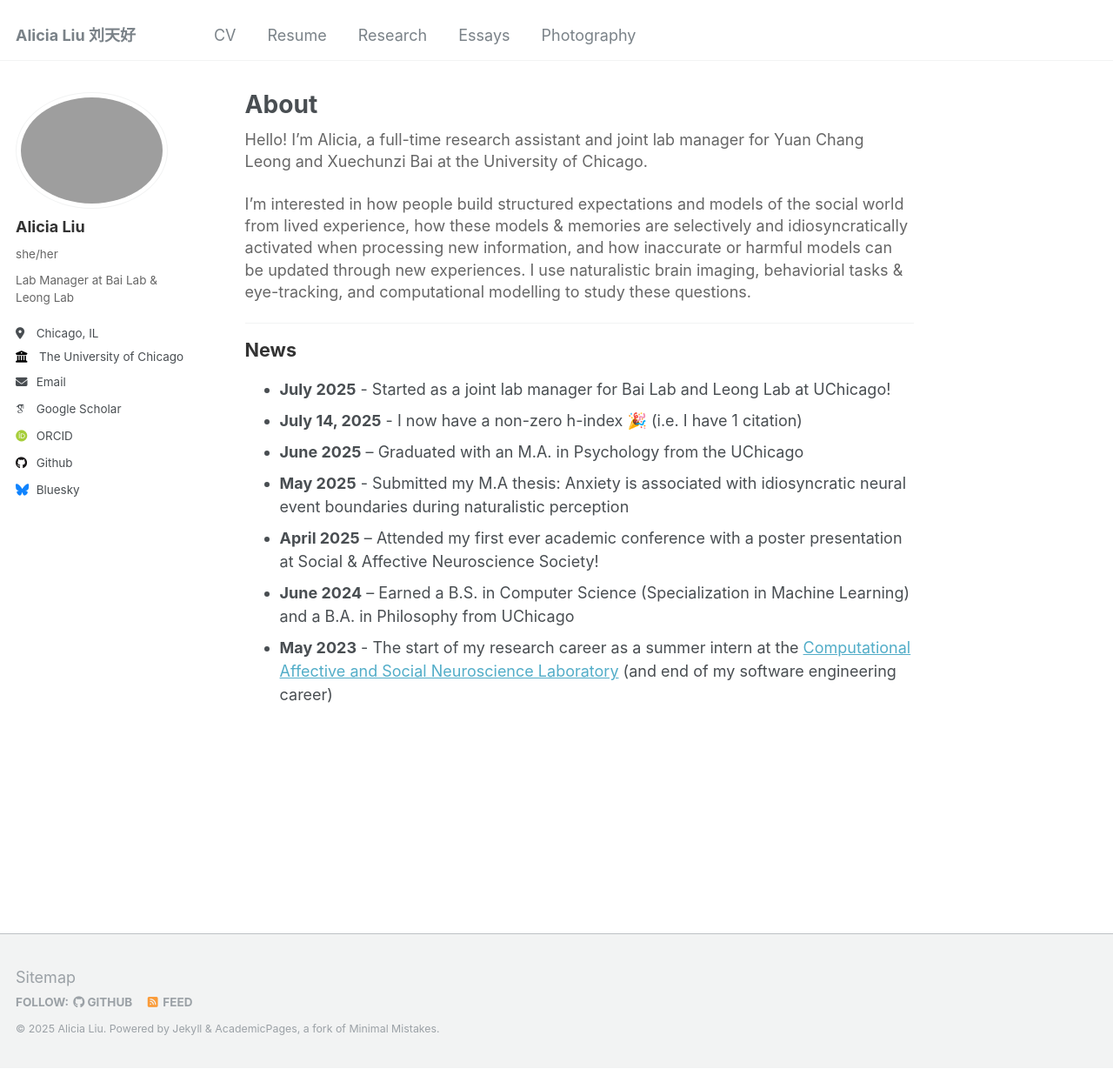
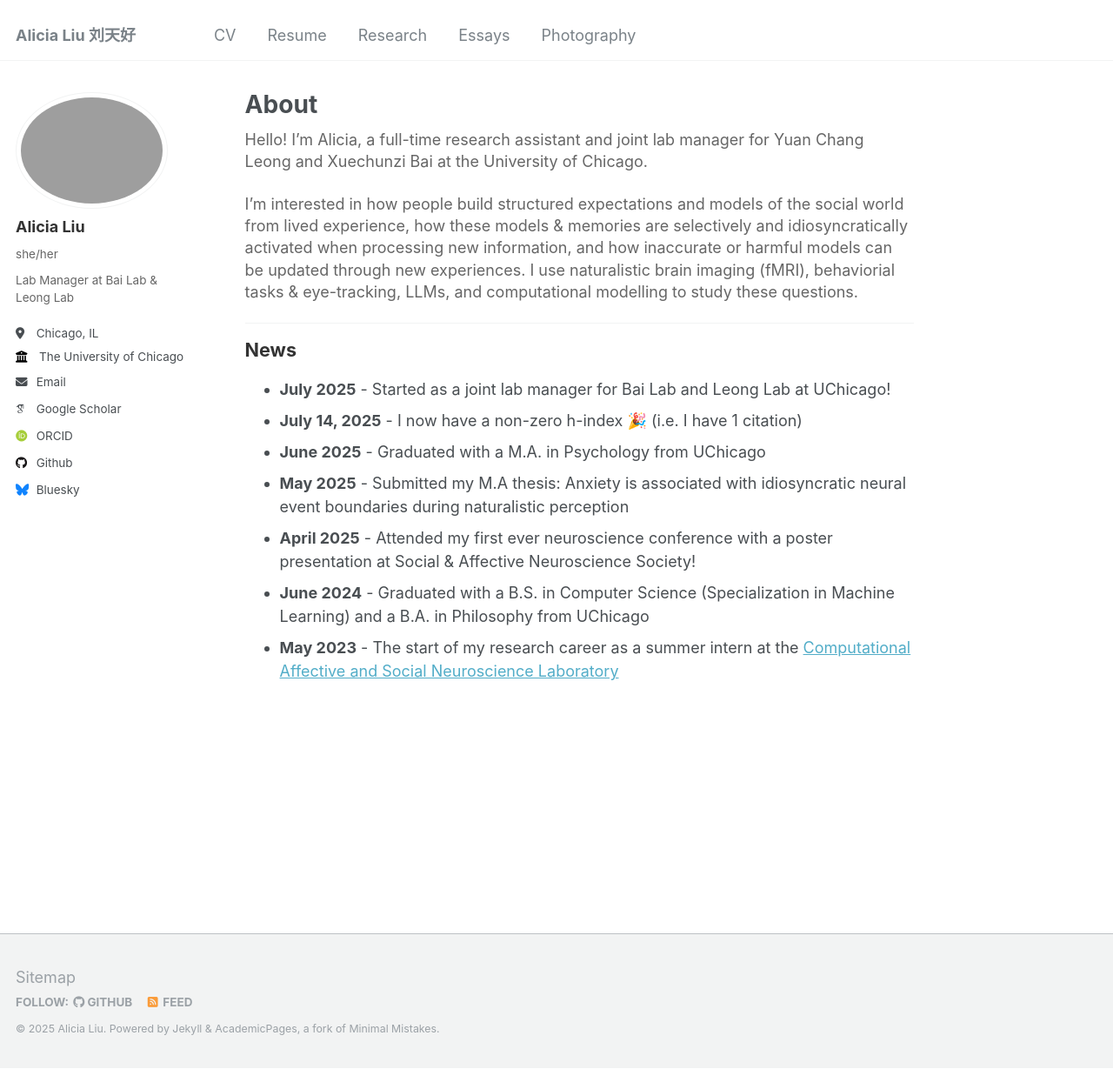
Before and after one commit to 20-alicial/20-alicial.github.io, a Jekyll site: the page built from _pages/about.md, in a window 1280 px wide and 1229 px high. Shown: the whole window at 87% size. Built offline with Jekyll 4.4.1, drawn with Linux system fonts in a browser that asks for light colours; some web fonts are replaced.

Commit message:
Update about.md

```diff
--- a/_pages/about.md
+++ b/_pages/about.md
@@ -9,7 +9,7 @@ redirect_from:
 
 Hello! I'm Alicia, a full-time research assistant and joint lab manager for Yuan Chang Leong and Xuechunzi Bai at the University of Chicago.
 
-I'm interested in how people build structured expectations and models of the social world from lived experience, how these models & memories are selectively and idiosyncratically activated when processing new information, and how inaccurate or harmful models can be updated through new experiences. I use naturalistic brain imaging, behaviorial tasks & eye-tracking, and computational modelling to study these questions.
+I'm interested in how people build structured expectations and models of the social world from lived experience, how these models & memories are selectively and idiosyncratically activated when processing new information, and how inaccurate or harmful models can be updated through new experiences. I use naturalistic brain imaging (fMRI), behaviorial tasks & eye-tracking, LLMs, and computational modelling to study these questions.
 
 ---
 
@@ -17,8 +17,8 @@ I'm interested in how people build structured expectations and models of the soc
 
 - **July 2025** - Started as a joint lab manager for Bai Lab and Leong Lab at UChicago!
 - **July 14, 2025** - I now have a non-zero h-index 🎉 (i.e. I have 1 citation)
-- **June 2025** – Graduated with an M.A. in Psychology from the UChicago
+- **June 2025** - Graduated with a M.A. in Psychology from UChicago
 - **May 2025** - Submitted my M.A thesis: Anxiety is associated with idiosyncratic neural event boundaries during naturalistic perception
-- **April 2025** – Attended my first ever academic conference with a poster presentation at Social & Affective Neuroscience Society!
-- **June 2024** – Earned a B.S. in Computer Science (Specialization in Machine Learning) and a B.A. in Philosophy from UChicago
-- **May 2023** - The start of my research career as a summer intern at the [Computational Affective and Social Neuroscience Laboratory](https://mcnlab.uchicago.edu/) (and end of my software engineering career)
+- **April 2025** - Attended my first ever neuroscience conference with a poster presentation at Social & Affective Neuroscience Society!
+- **June 2024** - Graduated with a B.S. in Computer Science (Specialization in Machine Learning) and a B.A. in Philosophy from UChicago
+- **May 2023** - The start of my research career as a summer intern at the [Computational Affective and Social Neuroscience Laboratory](https://mcnlab.uchicago.edu/)
```
